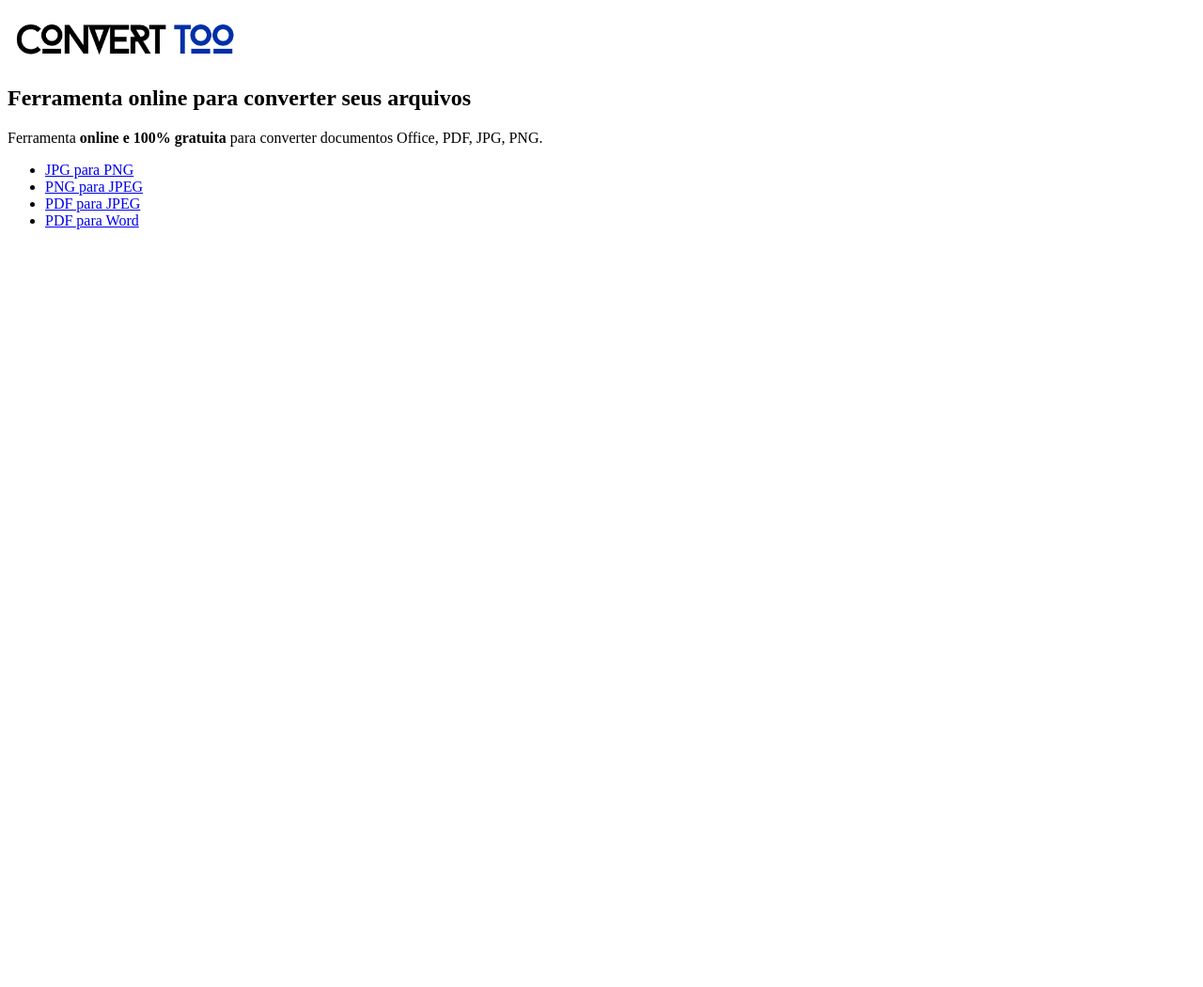
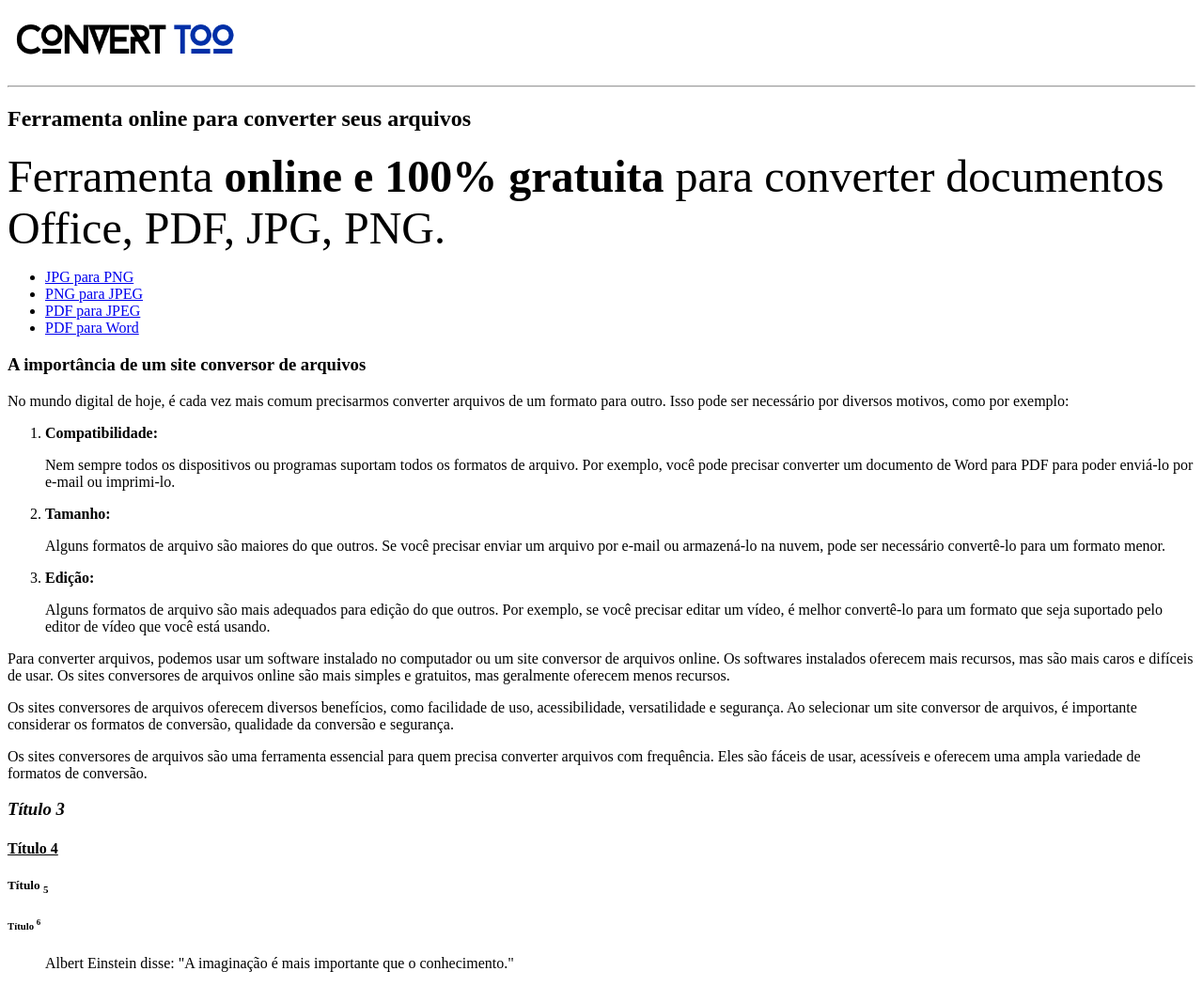
Before and after one commit to rafaelbrittodev/Trainning_MTZ, a plain HTML site: page index.html in a window 1280 px wide. Shown: the whole page at 94% size. Before the commit the page ends 800 px from the top, so only its background shows below. Drawn offline with Linux system fonts and the light colour scheme.

Commit message:
<update>14.12.2023

```diff
--- a/index.html
+++ b/index.html
@@ -10,29 +10,48 @@
 
 <body>
     <h1><img width="250" src="img/logo_converttoo.png"></h1>
-
+    <hr />
     <h2><strong>Ferramenta online para converter seus arquivos</strong></h2>
 
-    <p1>Ferramenta <strong>online e 100% gratuita</strong> para converter documentos Office, PDF, JPG, PNG.</p1>
+    <p><font face="fonts/Montserrat Thin 250.ttf" size="18" weight="bold" letter-spacing="1">Ferramenta <strong>online e 100% gratuita</strong> para converter documentos Office, PDF, JPG, PNG.</font></p>
 
     <ul>
-        <li>
-            <a href="page-1_JPG_to_PNG.html" title="JPG para PNG"> JPG para PNG</a>
-        </li>
+        <li><a href="page-1_JPG_to_PNG.html" title="JPG para PNG"> JPG para PNG</a></li>
+        <li><a href="page-2_PNG_to_JPG.html" title="PNG para JPEG"> PNG para JPEG</a></li>
+        <li><a href="page-3_PDF_to_JPG.html" title="PDF para JPEG"> PDF para JPEG</a></li>
+        <li><a href="page-4_PDF_to_WORD.html" title="PDF para Word"> PDF para Word</a></li>
+    </ul>
 
-        <li>
-            <a href="page-2_PNG_to_JPG.html" title="PNG para JPEG"> PNG para JPEG</a>
-        </li>
+    <h3>A importância de um site conversor de arquivos</h3>
 
-        <li>
-            <a href="page-3_PDF_to_JPG.html" title="PDF para JPEG"> PDF para JPEG</a>
-        </li>
+    <p>No mundo digital de hoje, é cada vez mais comum precisarmos converter arquivos de um formato para outro. Isso pode ser necessário por diversos motivos, como por exemplo:</p>
 
-        <li>
-            <a href="page-4_PDF_to_WORD.html" title="PDF para Word"> PDF para Word</a>
-        </li>
+    <ol>
+        <p></p>
+        <li><strong>Compatibilidade:</strong></li>
+        <p>Nem sempre todos os dispositivos ou programas suportam todos os formatos de arquivo. Por exemplo, você pode precisar converter um documento de Word para PDF para poder enviá-lo por e-mail ou imprimi-lo.</p>
+        <p></p>
+        <li><strong>Tamanho:</strong></li>
+        <p>Alguns formatos de arquivo são maiores do que outros. Se você precisar enviar um arquivo por e-mail ou armazená-lo na nuvem, pode ser necessário convertê-lo para um formato menor.</p>
+        <p></p>
+        <li><strong>Edição:</strong></li>
+        <p>Alguns formatos de arquivo são mais adequados para edição do que outros. Por exemplo, se você precisar editar um vídeo, é melhor convertê-lo para um formato que seja suportado pelo editor de vídeo que você está usando.</p>
+    </ol>
 
-    </ul>
+    <p>Para converter arquivos, podemos usar um software instalado no computador ou um site conversor de arquivos online. Os softwares instalados oferecem mais recursos, mas são mais caros e difíceis de usar. Os sites conversores de arquivos online são mais simples e gratuitos, mas geralmente oferecem menos recursos.</p>
+
+    <p>Os sites conversores de arquivos oferecem diversos benefícios, como facilidade de uso, acessibilidade, versatilidade e segurança. Ao selecionar um site conversor de arquivos, é importante considerar os formatos de conversão, qualidade da conversão e segurança.</p>
+
+    <p>Os sites conversores de arquivos são uma ferramenta essencial para quem precisa converter arquivos com frequência. Eles são fáceis de usar, acessíveis e oferecem uma ampla variedade de formatos de conversão.</p>
+
+    <h3><i>Título 3</i></h3>
+    <h4><u>Título 4</u></h4>
+    <h5>Título <sub>5</sub></h5>
+    <h6>Título <sup>6</sup></h6>
+
+    <blockquote>Albert Einstein disse: "A imaginação é mais importante que o conhecimento."</blockquote>
+
+
 </body>
 
 </html>
```
Also changed, not shown: fonts/Montserrat SemiBold 600.ttf (added), fonts/Montserrat SemiBold Italic 600.ttf (added), fonts/Montserrat Thin 250.ttf (added), fonts/Montserrat Thin Italic 250.ttf (added).
